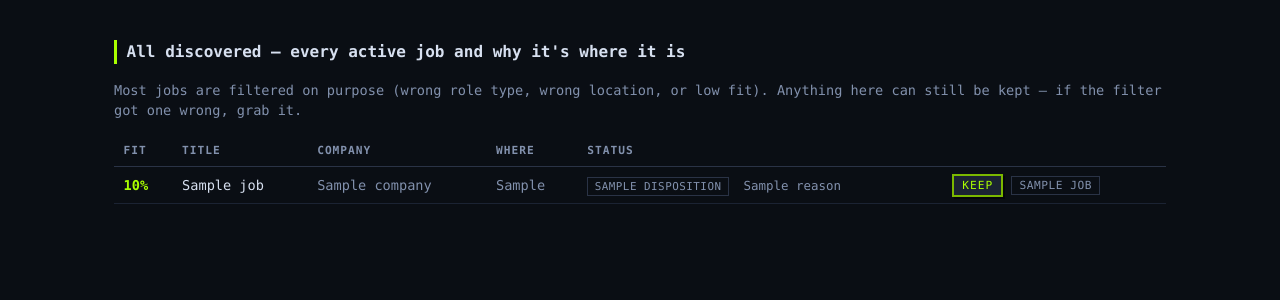
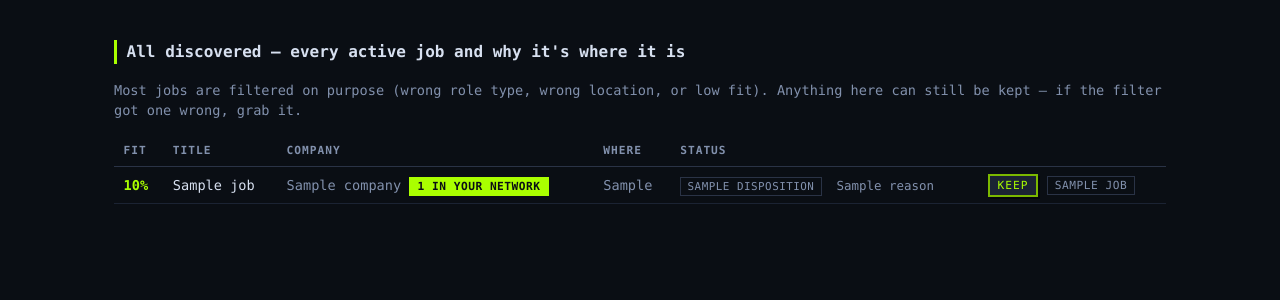
Before and after one commit to geektechlive/blastjob, a Python web app: template src/blastjob/web/templates/all.html in a window 1280 px wide. Shown: the part 62-362 px from the top of the page. Run offline with Jinja, Linux system fonts and the light colour scheme; the template is opened without the code that fills it: most values are stand-ins (such as "Sample title", 1, 10 or a date in 2020).

Commit message:
fix: show alumni badge and network count on /all (#69)
The /all page annotated rows but never rendered the badges, so a former
employer looked like a cold posting there. Extracted _network_badges.html,
shared by the stage-list row and all.html.

Closes #69

Co-Authored-By: Claude Sonnet 5.5 <noreply@anthropic.com>
Claude-Session: https://claude.ai/code/session_01Vw9bxmGEwq73Wr6Mow1Svg

```diff
--- /dev/null
+++ b/src/blastjob/web/templates/_network_badges.html
@@ -0,0 +1,7 @@
+{# The network count and alumni badge, shared by the stage-list rows and /all. #}
+{% if job.warm_count is defined and job.warm_count %}
+  <span class="badge fit fit-hi" title="connections at this company">{{ job.warm_count }} in your network</span>
+{% endif %}
+{% if job.is_alumni is defined and job.is_alumni %}
+  <span class="badge fit fit-hi" title="a former employer">you worked here</span>
+{% endif %}
--- a/src/blastjob/web/templates/all.html
+++ b/src/blastjob/web/templates/all.html
@@ -17,7 +17,7 @@
     <tr class="disp-{{ job.disposition | replace(' ', '-') }}">
       <td class="c-fit">{% if job.alignment_score is not none %}{{ job.alignment_score }}%{% else %}&mdash;{% endif %}</td>
       <td class="c-title"><a href="/jobs/{{ job.id }}">{{ job.title }}</a></td>
-      <td class="c-co">{{ job.company }}</td>
+      <td class="c-co">{{ job.company }} {% include "_network_badges.html" %}</td>
       <td class="c-loc">{% if job.geo_remote %}remote{% elif job.geo_city %}{{ job.geo_city }}{% else %}&mdash;{% endif %}</td>
       <td class="c-disp"><span class="disp-badge">{{ job.disposition }}</span> <span class="disp-reason">{{ job.reason }}</span></td>
       <td class="c-act">
```
Also changed, not shown: docs/using/reviewing-matches.md (+1 -1 lines), src/blastjob/web/templates/_job_row.html (+1 -6 lines), tests/test_web.py (+13 -0 lines).
